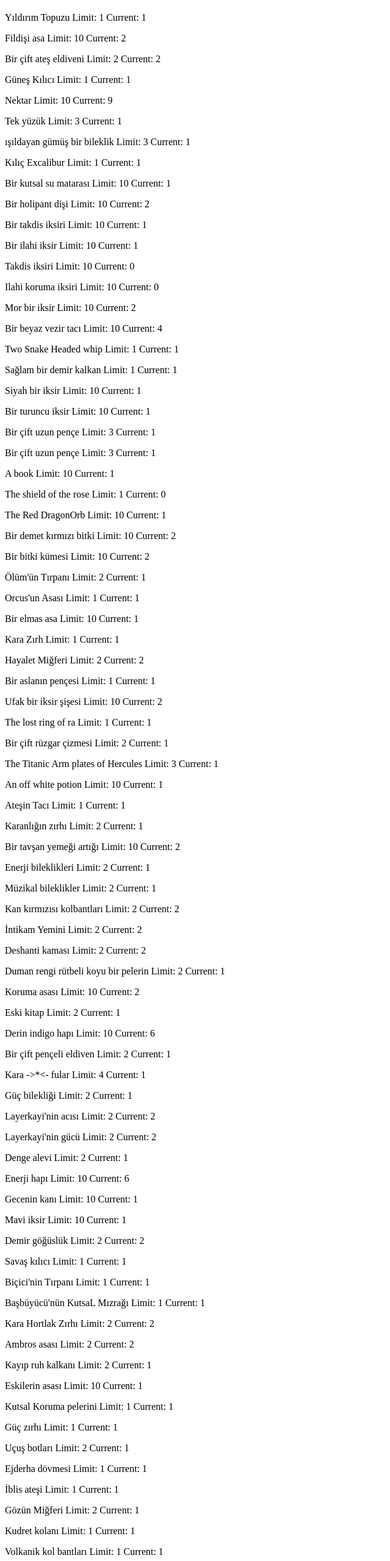
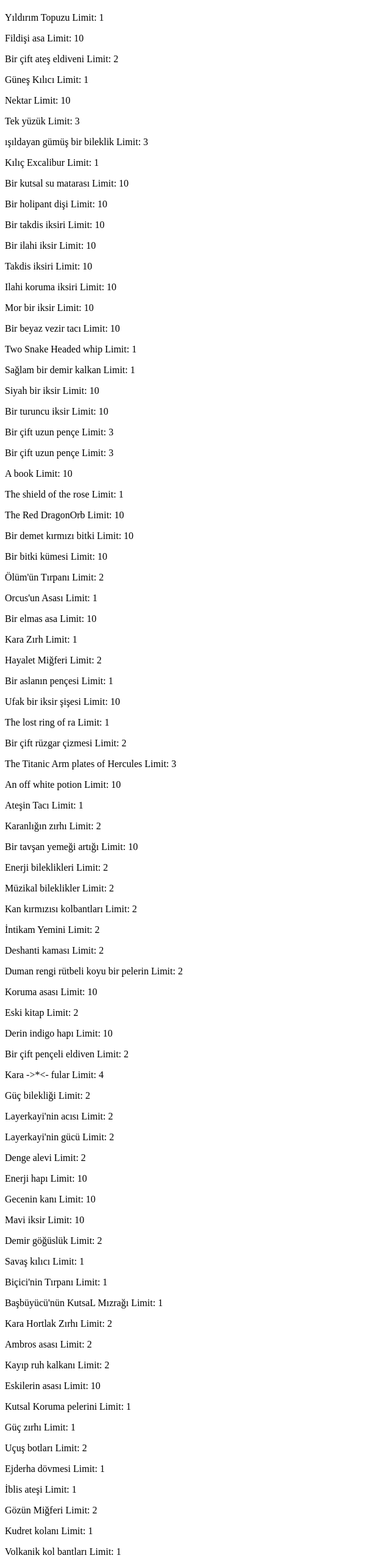
Before and after one commit to mangusmud/mangusmud.github.io, a plain HTML site: page 16-Limit-Ekipmanlar.html in a window 1280 px wide. Shown: the part 60-2620 px from the top of the page at 61% size, without its empty margins (0-640 px from the left). Drawn offline with Linux system fonts and the light colour scheme.

Commit message:
Update 16-Limit-Ekipmanlar.html

```diff
--- a/16-Limit-Ekipmanlar.html
+++ b/16-Limit-Ekipmanlar.html
@@ -3,108 +3,108 @@
 <body>
 <h1>16-Limit Ekipmanlar</h1>
 
-<p>Yıldırım Topuzu                       Limit:   1  Current:   1</p>
-<p>Fildişi asa                           Limit:  10  Current:   2</p>
-<p>Bir çift ateş eldiveni                Limit:   2  Current:   2</p>
-<p>Güneş Kılıcı                          Limit:   1  Current:   1</p>
-<p>Nektar                                Limit:  10  Current:   9</p>
-<p>Tek yüzük                             Limit:   3  Current:   1</p>
-<p>ışıldayan gümüş bir bileklik          Limit:   3  Current:   1</p>
-<p>Kılıç Excalibur                       Limit:   1  Current:   1</p>
-<p>Bir kutsal su matarası                Limit:  10  Current:   1</p>
-<p>Bir holipant dişi                     Limit:  10  Current:   2</p>
-<p>Bir takdis iksiri                     Limit:  10  Current:   1</p>
-<p>Bir ilahi iksir                       Limit:  10  Current:   1</p>
-<p>Takdis iksiri                         Limit:  10  Current:   0</p>
-<p>Ilahi koruma iksiri                   Limit:  10  Current:   0</p>
-<p>Mor bir iksir                         Limit:  10  Current:   2</p>
-<p>Bir beyaz vezir tacı                  Limit:  10  Current:   4</p>
-<p>Two Snake Headed whip                 Limit:   1  Current:   1</p>
-<p>Sağlam bir demir kalkan               Limit:   1  Current:   1</p>
-<p>Siyah bir iksir                       Limit:  10  Current:   1</p>
-<p>Bir turuncu iksir                     Limit:  10  Current:   1</p>
-<p>Bir çift uzun pençe                   Limit:   3  Current:   1</p>
-<p>Bir çift uzun pençe                   Limit:   3  Current:   1</p>
-<p>A book                                Limit:  10  Current:   1</p>
-<p>The shield of the rose                Limit:   1  Current:   0</p>
-<p>The Red DragonOrb                     Limit:  10  Current:   1</p>
-<p>Bir demet kırmızı bitki               Limit:  10  Current:   2</p>
-<p>Bir bitki kümesi                      Limit:  10  Current:   2</p>
-<p>Ölüm'ün Tırpanı                       Limit:   2  Current:   1</p>
-<p>Orcus'un Asası                        Limit:   1  Current:   1</p>
-<p>Bir elmas asa                         Limit:  10  Current:   1</p>
-<p>Kara Zırh                             Limit:   1  Current:   1</p>
-<p>Hayalet Miğferi                       Limit:   2  Current:   2</p>
-<p>Bir aslanın pençesi                   Limit:   1  Current:   1</p>
-<p>Ufak bir iksir şişesi                 Limit:  10  Current:   2</p>
-<p>The lost ring of ra                   Limit:   1  Current:   1</p>
-<p>Bir çift rüzgar çizmesi               Limit:   2  Current:   1</p>
-<p>The Titanic Arm plates of Hercules    Limit:   3  Current:   1</p>
-<p>An off white potion                   Limit:  10  Current:   1</p>
-<p>Ateşin Tacı                           Limit:   1  Current:   1</p>
-<p>Karanlığın zırhı                      Limit:   2  Current:   1</p>
-<p>Bir tavşan yemeği artığı              Limit:  10  Current:   2</p>
-<p>Enerji bileklikleri                   Limit:   2  Current:   1</p>
-<p>Müzikal bileklikler                   Limit:   2  Current:   1</p>
-<p>Kan kırmızısı kolbantları             Limit:   2  Current:   2</p>
-<p>İntikam Yemini                        Limit:   2  Current:   2</p>
-<p>Deshanti kaması                       Limit:   2  Current:   2</p>
-<p>Duman rengi rütbeli koyu bir pelerin  Limit:   2  Current:   1</p>
-<p>Koruma asası                          Limit:  10  Current:   2</p>
-<p>Eski kitap                            Limit:   2  Current:   1</p>
-<p>Derin indigo hapı                     Limit:  10  Current:   6</p>
-<p>Bir çift pençeli eldiven              Limit:   2  Current:   1</p>
-<p>Kara ->*<- fular                      Limit:   4  Current:   1</p>
-<p>Güç bilekliği                         Limit:   2  Current:   1</p>
-<p>Layerkayi'nin acısı                   Limit:   2  Current:   2</p>
-<p>Layerkayi'nin gücü                    Limit:   2  Current:   2</p>
-<p>Denge alevi                           Limit:   2  Current:   1</p>
-<p>Enerji hapı                           Limit:  10  Current:   6</p>
-<p>Gecenin kanı                          Limit:  10  Current:   1</p>
-<p>Mavi iksir                            Limit:  10  Current:   1</p>
-<p>Demir göğüslük                        Limit:   2  Current:   2</p>
-<p>Savaş kılıcı                          Limit:   1  Current:   1</p>
-<p>Biçici'nin Tırpanı                    Limit:   1  Current:   1</p>
-<p>Başbüyücü'nün KutsaL Mızrağı          Limit:   1  Current:   1</p>
-<p>Kara Hortlak Zırhı                    Limit:   2  Current:   2</p>
-<p>Ambros asası                          Limit:   2  Current:   2</p>
-<p>Kayıp ruh kalkanı                     Limit:   2  Current:   1</p>
-<p>Eskilerin asası                       Limit:  10  Current:   1</p>
-<p>Kutsal Koruma pelerini                Limit:   1  Current:   1</p>
-<p>Güç zırhı                             Limit:   1  Current:   1</p>
-<p>Uçuş botları                          Limit:   2  Current:   1</p>
-<p>Ejderha dövmesi                       Limit:   1  Current:   1</p>
-<p>İblis ateşi                           Limit:   1  Current:   1</p>
-<p>Gözün Miğferi                         Limit:   2  Current:   1</p>
-<p>Kudret kolanı                         Limit:   1  Current:   1</p>
-<p>Volkanik kol bantları                 Limit:   1  Current:   1</p>
-<p>Ettin'in kanı                         Limit:  10  Current:   1</p>
-<p>Kutsal dokunuş iksiri                 Limit:  10  Current:   0</p>
-<p>ölümcül dövüş iksiri                  Limit:  10  Current:   1</p>
-<p>A silver harp                         Limit:  10  Current:   1</p>
-<p>A unicorn's golden horn               Limit:   1  Current:   1</p>
-<p>A sea-blue robe                       Limit:   1  Current:   1</p>
-<p>An eclipse sword                      Limit:   1  Current:   1</p>
-<p>A blood-red dagger                    Limit:   1  Current:   0</p>
-<p>Kayıp bir ejderhanın dehşeti          Limit:   3  Current:   2</p>
-<p>Bir çift alevden kadim eldiven        Limit:   3  Current:   2</p>
-<p>Girdle of giant strength              Limit:   2  Current:   2</p>
-<p>A concealable wrist sheath            Limit:   3  Current:   1</p>
-<p>The Rod of Rulership                  Limit:   2  Current:   1</p>
-<p>Albatros amblemli bir kılıç           Limit:   1  Current:   1</p>
-<p>Bir yürektaşı hançer                  Limit:   1  Current:   1</p>
-<p>Oymalı bir asa                        Limit:  10  Current:   1</p>
-<p>An Ivory Bracelet                     Limit:   3  Current:   1</p>
-<p>Diamond collar                        Limit:   2  Current:   1</p>
-<p>Beyaz mermer haç                      Limit:   1  Current:   1</p>
-<p>Mavi kertenkele dili                  Limit:  10  Current:   1</p>
-<p>Asura taşı                            Limit:  10  Current:   3</p>
-<p>Sümüksü salgı                         Limit:  10  Current:   1</p>
-<p>Tuzlanmış yaprak                      Limit:   3  Current:   1</p>
-<p>çivili bileklik                       Limit:   1  Current:   1</p>
-<p>Titanyum kalkan                       Limit:   2  Current:   2</p>
-<p>Zift karası bir yüzük                 Limit:   5  Current:   5</p>
-<p>YıKıM BalTaSı                         Limit:   1  Current:   1</p>
-<p>Siyah hap                             Limit:  10  Current:   3</p>
+<p>Yıldırım Topuzu                       Limit:   1  </p>
+<p>Fildişi asa                           Limit:  10  </p>
+<p>Bir çift ateş eldiveni                Limit:   2  </p>
+<p>Güneş Kılıcı                          Limit:   1  </p>
+<p>Nektar                                Limit:  10  </p>
+<p>Tek yüzük                             Limit:   3  </p>
+<p>ışıldayan gümüş bir bileklik          Limit:   3  </p>
+<p>Kılıç Excalibur                       Limit:   1  </p>
+<p>Bir kutsal su matarası                Limit:  10  </p>
+<p>Bir holipant dişi                     Limit:  10  </p>
+<p>Bir takdis iksiri                     Limit:  10  </p>
+<p>Bir ilahi iksir                       Limit:  10  </p>
+<p>Takdis iksiri                         Limit:  10  </p>
+<p>Ilahi koruma iksiri                   Limit:  10  </p>
+<p>Mor bir iksir                         Limit:  10  </p>
+<p>Bir beyaz vezir tacı                  Limit:  10  </p>
+<p>Two Snake Headed whip                 Limit:   1  </p>
+<p>Sağlam bir demir kalkan               Limit:   1  </p>
+<p>Siyah bir iksir                       Limit:  10  </p>
+<p>Bir turuncu iksir                     Limit:  10  </p>
+<p>Bir çift uzun pençe                   Limit:   3  </p>
+<p>Bir çift uzun pençe                   Limit:   3  </p>
+<p>A book                                Limit:  10  </p>
+<p>The shield of the rose                Limit:   1  </p>
+<p>The Red DragonOrb                     Limit:  10  </p>
+<p>Bir demet kırmızı bitki               Limit:  10  </p>
+<p>Bir bitki kümesi                      Limit:  10  </p>
+<p>Ölüm'ün Tırpanı                       Limit:   2  </p>
+<p>Orcus'un Asası                        Limit:   1  </p>
+<p>Bir elmas asa                         Limit:  10  </p>
+<p>Kara Zırh                             Limit:   1  </p>
+<p>Hayalet Miğferi                       Limit:   2  </p>
+<p>Bir aslanın pençesi                   Limit:   1  </p>
+<p>Ufak bir iksir şişesi                 Limit:  10  </p>
+<p>The lost ring of ra                   Limit:   1  </p>
+<p>Bir çift rüzgar çizmesi               Limit:   2  </p>
+<p>The Titanic Arm plates of Hercules    Limit:   3  </p>
+<p>An off white potion                   Limit:  10  </p>
+<p>Ateşin Tacı                           Limit:   1  </p>
+<p>Karanlığın zırhı                      Limit:   2  </p>
+<p>Bir tavşan yemeği artığı              Limit:  10  </p>
+<p>Enerji bileklikleri                   Limit:   2  </p>
+<p>Müzikal bileklikler                   Limit:   2  </p>
+<p>Kan kırmızısı kolbantları             Limit:   2  </p>
+<p>İntikam Yemini                        Limit:   2  </p>
+<p>Deshanti kaması                       Limit:   2  </p>
+<p>Duman rengi rütbeli koyu bir pelerin  Limit:   2  </p>
+<p>Koruma asası                          Limit:  10  </p>
+<p>Eski kitap                            Limit:   2  </p>
+<p>Derin indigo hapı                     Limit:  10  </p>
+<p>Bir çift pençeli eldiven              Limit:   2  </p>
+<p>Kara ->*<- fular                      Limit:   4  </p>
+<p>Güç bilekliği                         Limit:   2  </p>
+<p>Layerkayi'nin acısı                   Limit:   2  </p>
+<p>Layerkayi'nin gücü                    Limit:   2  </p>
+<p>Denge alevi                           Limit:   2  </p>
+<p>Enerji hapı                           Limit:  10  </p>
+<p>Gecenin kanı                          Limit:  10  </p>
+<p>Mavi iksir                            Limit:  10  </p>
+<p>Demir göğüslük                        Limit:   2  </p>
+<p>Savaş kılıcı                          Limit:   1  </p>
+<p>Biçici'nin Tırpanı                    Limit:   1  </p>
+<p>Başbüyücü'nün KutsaL Mızrağı          Limit:   1  </p>
+<p>Kara Hortlak Zırhı                    Limit:   2  </p>
+<p>Ambros asası                          Limit:   2  </p>
+<p>Kayıp ruh kalkanı                     Limit:   2  </p>
+<p>Eskilerin asası                       Limit:  10  </p>
+<p>Kutsal Koruma pelerini                Limit:   1  </p>
+<p>Güç zırhı                             Limit:   1  </p>
+<p>Uçuş botları                          Limit:   2  </p>
+<p>Ejderha dövmesi                       Limit:   1  </p>
+<p>İblis ateşi                           Limit:   1  </p>
+<p>Gözün Miğferi                         Limit:   2  </p>
+<p>Kudret kolanı                         Limit:   1  </p>
+<p>Volkanik kol bantları                 Limit:   1  </p>
+<p>Ettin'in kanı                         Limit:  10  </p>
+<p>Kutsal dokunuş iksiri                 Limit:  10  </p>
+<p>ölümcül dövüş iksiri                  Limit:  10  </p>
+<p>A silver harp                         Limit:  10  </p>
+<p>A unicorn's golden horn               Limit:   1  </p>
+<p>A sea-blue robe                       Limit:   1  </p>
+<p>An eclipse sword                      Limit:   1  </p>
+<p>A blood-red dagger                    Limit:   1  </p>
+<p>Kayıp bir ejderhanın dehşeti          Limit:   3  </p>
+<p>Bir çift alevden kadim eldiven        Limit:   3  </p>
+<p>Girdle of giant strength              Limit:   2  </p>
+<p>A concealable wrist sheath            Limit:   3  </p>
+<p>The Rod of Rulership                  Limit:   2  </p>
+<p>Albatros amblemli bir kılıç           Limit:   1  </p>
+<p>Bir yürektaşı hançer                  Limit:   1  </p>
+<p>Oymalı bir asa                        Limit:  10  </p>
+<p>An Ivory Bracelet                     Limit:   3  </p>
+<p>Diamond collar                        Limit:   2  </p>
+<p>Beyaz mermer haç                      Limit:   1  </p>
+<p>Mavi kertenkele dili                  Limit:  10  </p>
+<p>Asura taşı                            Limit:  10  </p>
+<p>Sümüksü salgı                         Limit:  10  </p>
+<p>Tuzlanmış yaprak                      Limit:   3  </p>
+<p>çivili bileklik                       Limit:   1  </p>
+<p>Titanyum kalkan                       Limit:   2  </p>
+<p>Zift karası bir yüzük                 Limit:   5  </p>
+<p>YıKıM BalTaSı                         Limit:   1  </p>
+<p>Siyah hap                             Limit:  10  </p>
 </body>
 </html>
```
